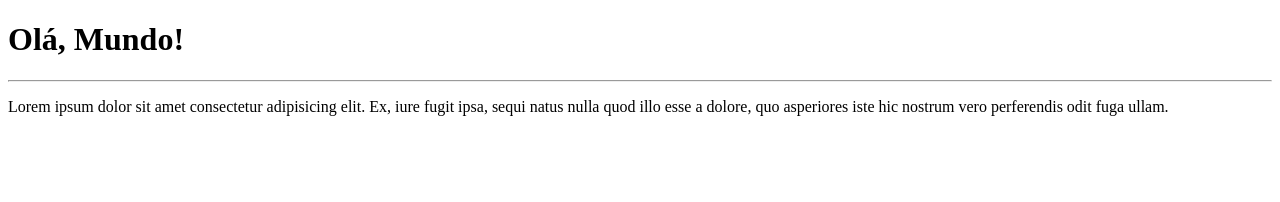
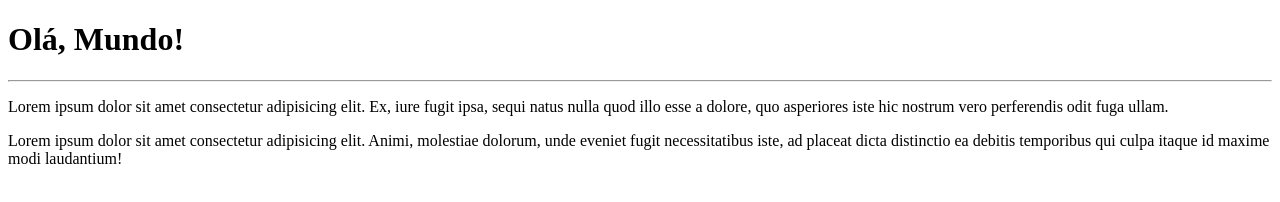
Before and after one commit to AnaSelau/Ola-Mundo, a plain HTML site: page site-exemplo/index.html in a window 1280 px wide. Drawn offline with Linux system fonts and the light colour scheme.

Commit message:
adicionei um parágrafo

```diff
--- a/site-exemplo/index.html
+++ b/site-exemplo/index.html
@@ -10,5 +10,6 @@
     <h1>Olá, Mundo!</h1>
     <hr>
     <p>Lorem ipsum dolor sit amet consectetur adipisicing elit. Ex, iure fugit ipsa, sequi natus nulla quod illo esse a dolore, quo asperiores iste hic nostrum vero perferendis odit fuga ullam.</p>
+    <p>Lorem ipsum dolor sit amet consectetur adipisicing elit. Animi, molestiae dolorum, unde eveniet fugit necessitatibus iste, ad placeat dicta distinctio ea debitis temporibus qui culpa itaque id maxime modi laudantium!</p>
 </body>
 </html>
```
